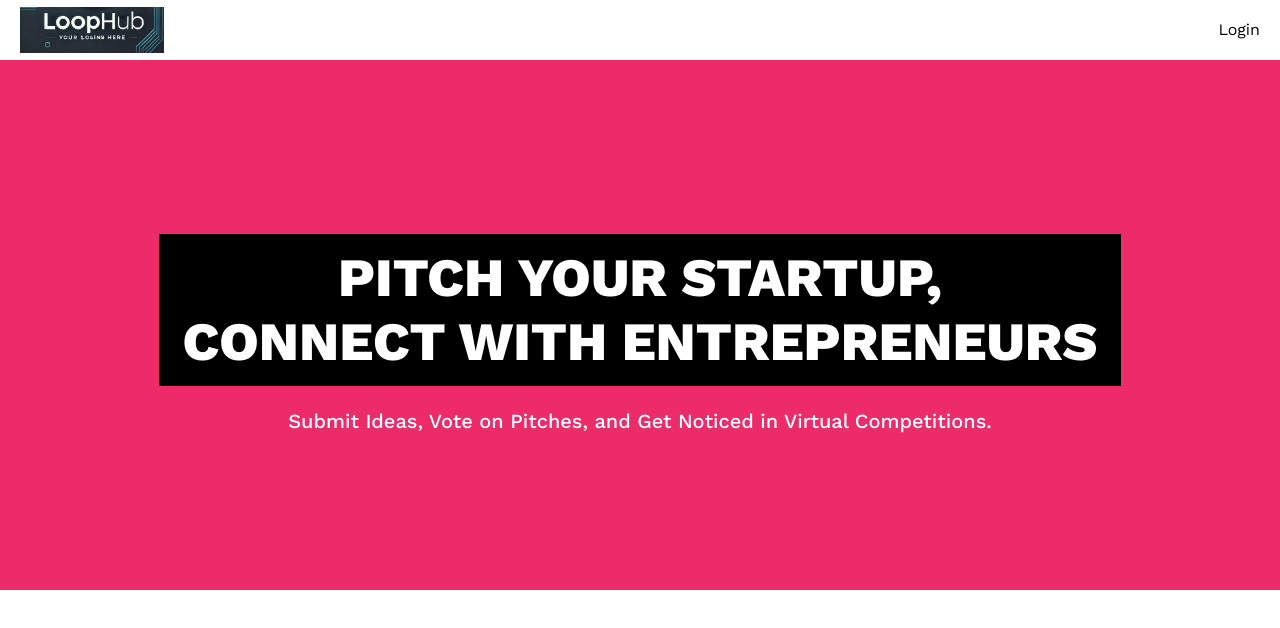
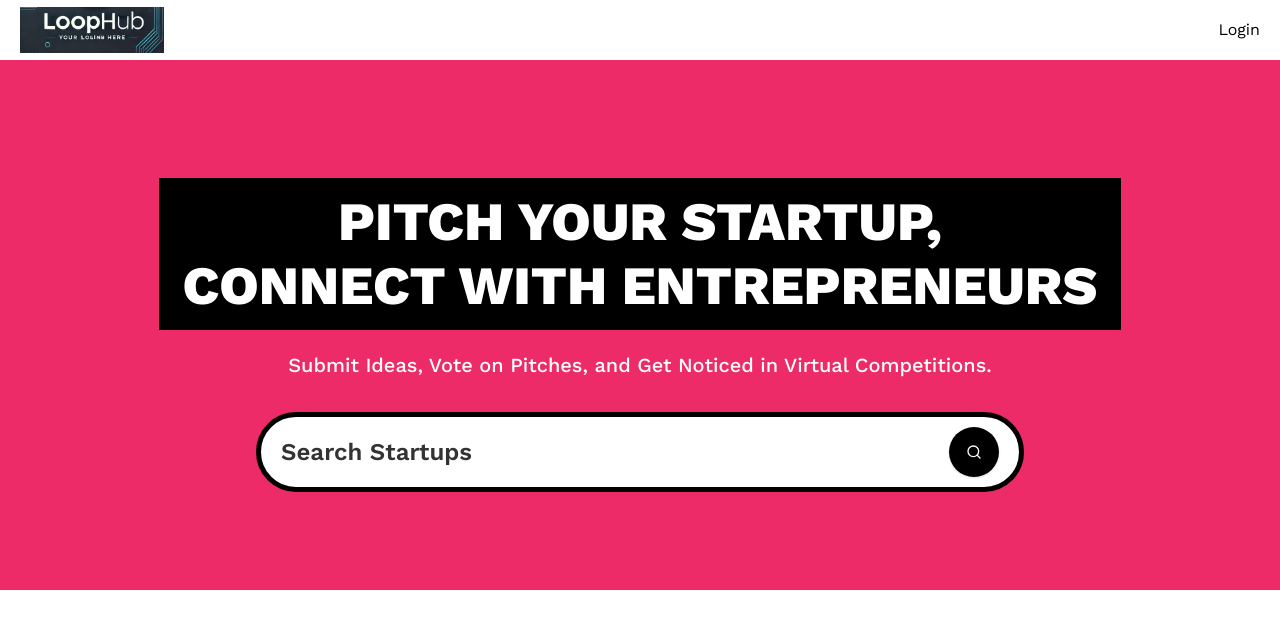
Before and after one commit to SayanDas07/LoopHub-Nextjs, a Next.js app: page / in a window 1280 px wide. Shown: the top 628 px of the page. Built offline with nearby package versions, Linux system fonts and the light colour scheme; no server answers.

Commit message:
react-19 searchform concept

```diff
--- a/package.json
+++ b/package.json
@@ -15,6 +15,7 @@
   },
   "dependencies": {
     "@radix-ui/react-icons": "^1.3.1",
+    "@radix-ui/react-slot": "^1.1.0",
     "@tailwindcss/typography": "^0.5.15",
     "class-variance-authority": "^0.7.0",
     "clsx": "^2.1.1",
--- a/src/app/(root)/page.tsx
+++ b/src/app/(root)/page.tsx
@@ -1,6 +1,14 @@
+import SearchForm from "@/components/SearchForm";
 
 
-export default function Home() {
+
+export default async function Home({
+  searchParams,
+}: {
+  searchParams: Promise<{ query?: string }>;
+}) {
+
+  const query = (await searchParams).query;
   return (
     <>
       <section className="pink_container">
@@ -13,6 +21,7 @@
           Submit Ideas, Vote on Pitches, and Get Noticed in Virtual
           Competitions.
         </p>
+        <SearchForm query = { query }/>
       </section>
     </>
   );
--- /dev/null
+++ b/src/components/SearchForm.tsx
@@ -0,0 +1,28 @@
+import Form from "next/form";
+import SearchFormReset from "@/components/SearchFormReset";
+import { Button } from "./ui/button";
+import { Search } from "lucide-react";
+
+
+const SearchForm = ({ query }: { query?: string }) => {
+    return (
+        <Form action="/" scroll={false} className="search-form">
+            <input
+                name="query"
+                defaultValue={query}
+                className="search-input"
+                placeholder="Search Startups"
+            />
+
+            <div className="flex gap-2">
+                {query && <SearchFormReset />}
+
+                <Button type="submit" className="search-btn text-white">
+                <Search className="size-5" />
+                </Button>
+            </div>
+        </Form>
+    )
+}
+
+export default SearchForm
--- /dev/null
+++ b/src/components/SearchFormReset.tsx
@@ -0,0 +1,20 @@
+"use client"
+
+import { X } from "lucide-react";
+import { Button } from "./ui/button";
+
+const SearchFormReset = () => {
+    const reset = () => {
+        const form = document.querySelector('.search-form') as HTMLFormElement;
+
+        if (form) form.reset();
+    }
+
+    return (
+        <Button type="reset" onClick={reset} className="search-btn text-white">
+            <X className="size-5" />
+        </Button>
+    );
+}
+
+export default SearchFormReset;
--- /dev/null
+++ b/src/components/ui/button.tsx
@@ -0,0 +1,57 @@
+import * as React from "react"
+import { Slot } from "@radix-ui/react-slot"
+import { cva, type VariantProps } from "class-variance-authority"
+
+import { cn } from "@/lib/utils"
+
+const buttonVariants = cva(
+  "inline-flex items-center justify-center gap-2 whitespace-nowrap rounded-md text-sm font-medium transition-colors focus-visible:outline-none focus-visible:ring-1 focus-visible:ring-ring disabled:pointer-events-none disabled:opacity-50 [&_svg]:pointer-events-none [&_svg]:size-4 [&_svg]:shrink-0",
+  {
+    variants: {
+      variant: {
+        default:
+          "bg-primary text-primary-foreground shadow hover:bg-primary/90",
+        destructive:
+          "bg-destructive text-destructive-foreground shadow-sm hover:bg-destructive/90",
+        outline:
+          "border border-input bg-background shadow-sm hover:bg-accent hover:text-accent-foreground",
+        secondary:
+          "bg-secondary text-secondary-foreground shadow-sm hover:bg-secondary/80",
+        ghost: "hover:bg-accent hover:text-accent-foreground",
+        link: "text-primary underline-offset-4 hover:underline",
+      },
+      size: {
+        default: "h-9 px-4 py-2",
+        sm: "h-8 rounded-md px-3 text-xs",
+        lg: "h-10 rounded-md px-8",
+        icon: "h-9 w-9",
+      },
+    },
+    defaultVariants: {
+      variant: "default",
+      size: "default",
+    },
+  }
+)
+
+export interface ButtonProps
+  extends React.ButtonHTMLAttributes<HTMLButtonElement>,
+    VariantProps<typeof buttonVariants> {
+  asChild?: boolean
+}
+
+const Button = React.forwardRef<HTMLButtonElement, ButtonProps>(
+  ({ className, variant, size, asChild = false, ...props }, ref) => {
+    const Comp = asChild ? Slot : "button"
+    return (
+      <Comp
+        className={cn(buttonVariants({ variant, size, className }))}
+        ref={ref}
+        {...props}
+      />
+    )
+  }
+)
+Button.displayName = "Button"
+
+export { Button, buttonVariants }
```
Also changed, not shown: 1 other file (tests, documents, lock files or other folders).
